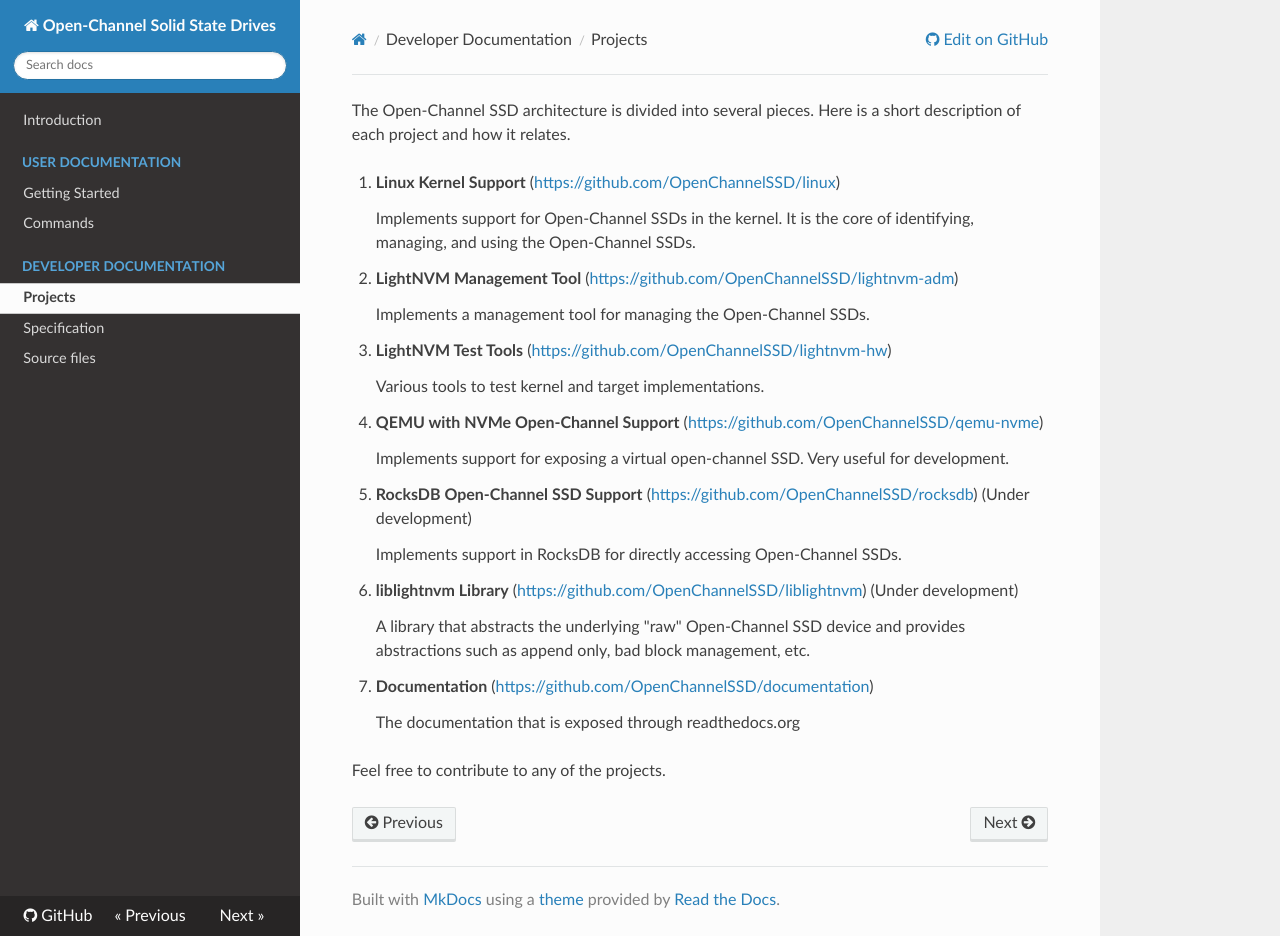
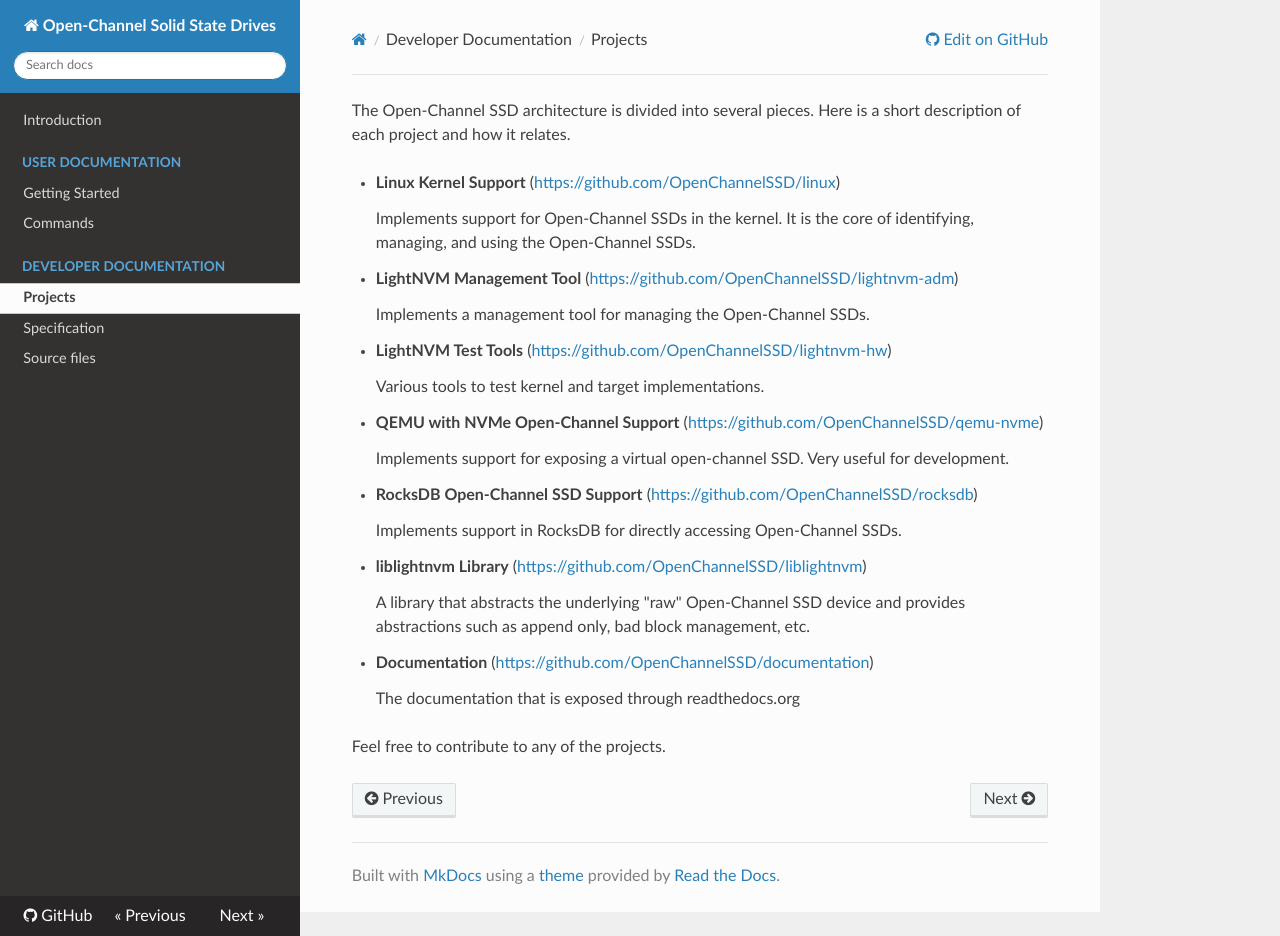
Before and after one commit to OpenChannelSSD/documentation, an MkDocs documentation site: the page built from docs/projects.md, in a window 1280 px wide and 936 px high. Built offline with MkDocs 1.6.1, drawn with Linux system fonts in a browser that asks for light colours; nearby versions of some CDN libraries; old or Windows-style settings are respelled for this version of MkDocs.

Commit message:
Update projects.md

```diff
--- a/docs/projects.md
+++ b/docs/projects.md
@@ -1,38 +1,38 @@
 The Open-Channel SSD architecture is divided into several pieces. Here is a short description of each project and how it relates.
 
-   1. **Linux Kernel Support** ([https://github.com/OpenChannelSSD/linux](https://github.com/OpenChannelSSD/linux))
+   - **Linux Kernel Support** ([https://github.com/OpenChannelSSD/linux](https://github.com/OpenChannelSSD/linux))
 
 
       Implements support for Open-Channel SSDs in the kernel. It is the core of identifying, managing, and using the Open-Channel SSDs.
 
 
-   2. **LightNVM Management Tool** ([https://github.com/OpenChannelSSD/lightnvm-adm](https://github.com/OpenChannelSSD/lightnvm-adm))
+   - **LightNVM Management Tool** ([https://github.com/OpenChannelSSD/lightnvm-adm](https://github.com/OpenChannelSSD/lightnvm-adm))
 
       Implements a management tool for managing the Open-Channel SSDs.
 
 
-   3. **LightNVM Test Tools** ([https://github.com/OpenChannelSSD/lightnvm-hw](https://github.com/OpenChannelSSD/lightnvm-hw))
+   - **LightNVM Test Tools** ([https://github.com/OpenChannelSSD/lightnvm-hw](https://github.com/OpenChannelSSD/lightnvm-hw))
 
       Various tools to test kernel and target implementations.
 
 
-   4. **QEMU with NVMe Open-Channel Support** ([https://github.com/OpenChannelSSD/qemu-nvme](https://github.com/OpenChannelSSD/qemu-nvme))
+   - **QEMU with NVMe Open-Channel Support** ([https://github.com/OpenChannelSSD/qemu-nvme](https://github.com/OpenChannelSSD/qemu-nvme))
 
       Implements support for exposing a virtual open-channel SSD. Very useful for development.
 
 
-   5. **RocksDB Open-Channel SSD Support** ([https://github.com/OpenChannelSSD/rocksdb](https://github.com/OpenChannelSSD/rocksdb)) (Under development)
+   - **RocksDB Open-Channel SSD Support** ([https://github.com/OpenChannelSSD/rocksdb](https://github.com/OpenChannelSSD/rocksdb))
 
       Implements support in RocksDB for directly accessing Open-Channel SSDs.
 
 
-   6. **liblightnvm Library** ([https://github.com/OpenChannelSSD/liblightnvm](https://github.com/OpenChannelSSD/liblightnvm)) (Under development)
+   - **liblightnvm Library** ([https://github.com/OpenChannelSSD/liblightnvm](https://github.com/OpenChannelSSD/liblightnvm))
 
 
       A library that abstracts the underlying "raw" Open-Channel SSD device and provides abstractions such as append only, bad block management, etc.
 
 
-   7. **Documentation** ([https://github.com/OpenChannelSSD/documentation](https://github.com/OpenChannelSSD/documentation))
+   - **Documentation** ([https://github.com/OpenChannelSSD/documentation](https://github.com/OpenChannelSSD/documentation))
 
       The documentation that is exposed through readthedocs.org
 
```
